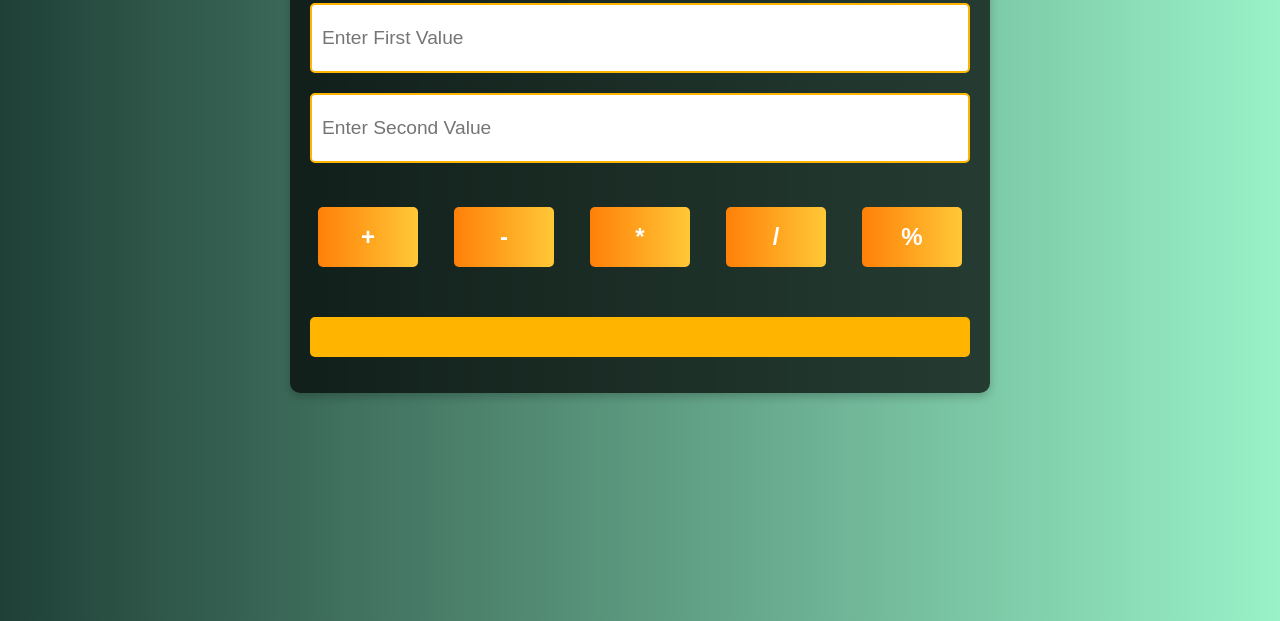
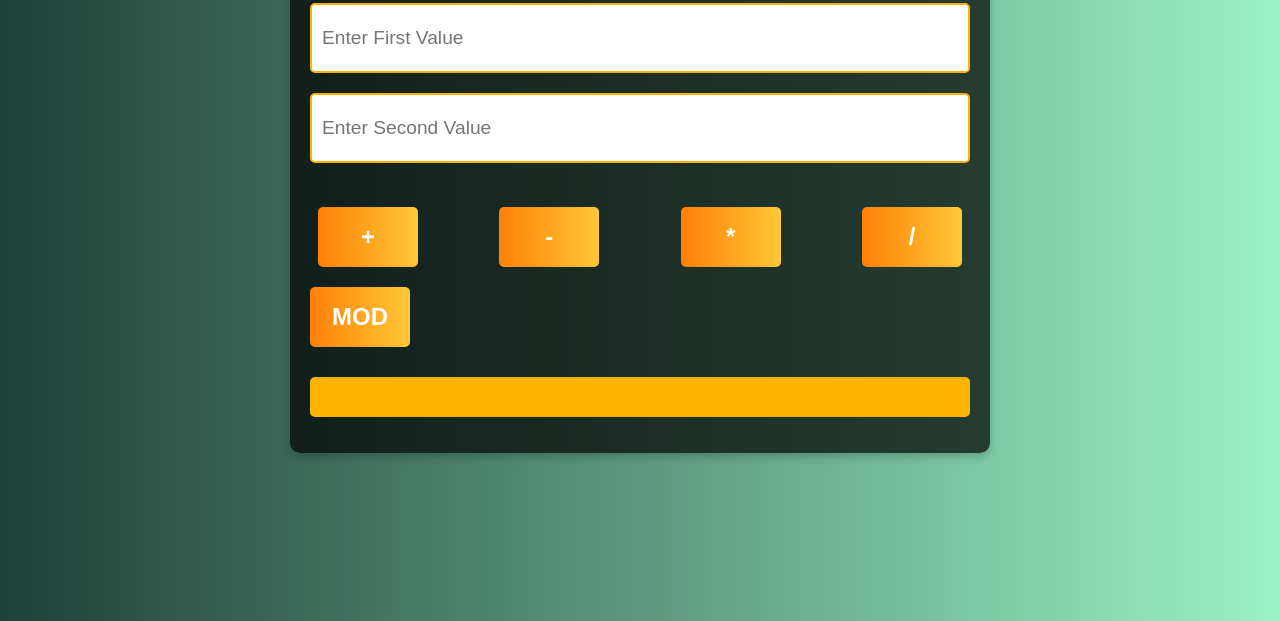
Before and after one commit to JthnVenugopal/BASIC-CALC, a plain HTML site: page index.html in a window 1280 px wide. Shown: the part 179-800 px from the top of the page. Drawn offline with nearby package versions, Linux system fonts and the light colour scheme.

Commit message:
Update index.html

```diff
--- a/index.html
+++ b/index.html
@@ -53,8 +53,26 @@
       box-shadow: 0 4px 10px rgba(0, 0, 0, 0.3);
     }
 
+    .mod-btn {
+      width: 100%;
+      height: 60px;
+      font-size: 1.5rem;
+      font-weight: bold;
+      color: white;
+      background: linear-gradient(to right, #34e89e, #0f3443);
+      border: none;
+      border-radius: 5px;
+      transition: transform 0.2s ease, box-shadow 0.2s ease;
+      margin-top: 20px;
+    }
+
+    .mod-btn:hover {
+      transform: scale(1.05);
+      box-shadow: 0 4px 10px rgba(0, 0, 0, 0.3);
+    }
+
     #ans {
-      margin-top: 50px;
+      margin-top: 30px;
       text-align: center;
       padding: 20px;
       font-size: 2rem;
@@ -75,7 +93,7 @@
         font-size: 1rem;
       }
 
-      input[type="submit"] {
+      input[type="submit"], .mod-btn {
         width: 80px;
         height: 50px;
         font-size: 1.2rem;
@@ -96,7 +114,7 @@
         font-size: 0.9rem;
       }
 
-      input[type="submit"] {
+      input[type="submit"], .mod-btn {
         width: 70px;
         height: 45px;
         font-size: 1rem;
@@ -121,8 +139,9 @@
       <input type="submit" value="-" onclick="calc('min')" class="mx-2 btn">
       <input type="submit" value="*" onclick="calc('mul')" class="mx-2 btn">
       <input type="submit" value="/" onclick="calc('div')" class="mx-2 btn">
-      <input type="submit" value="%" onclick="calc('mod')" class="mx-2 btn">
     </div>
+
+    <input type="submit" value="MOD" onclick="calc('mod')" class="mod-btn">
 
     <p id="ans"></p>
   </form>
@@ -140,11 +159,10 @@
         result = first - second;
       } else if (operation === "mul") {
         result = first * second;
-      } else if(operation === "div"){
+      } else if (operation === "div") {
         result = first / second;
-      }
-      else{
-        first % second ;
+      } else if (operation === "mod") {
+        result = first % second;
       }
 
       document.getElementById("ans").textContent = `Result: ${result}`;
```
